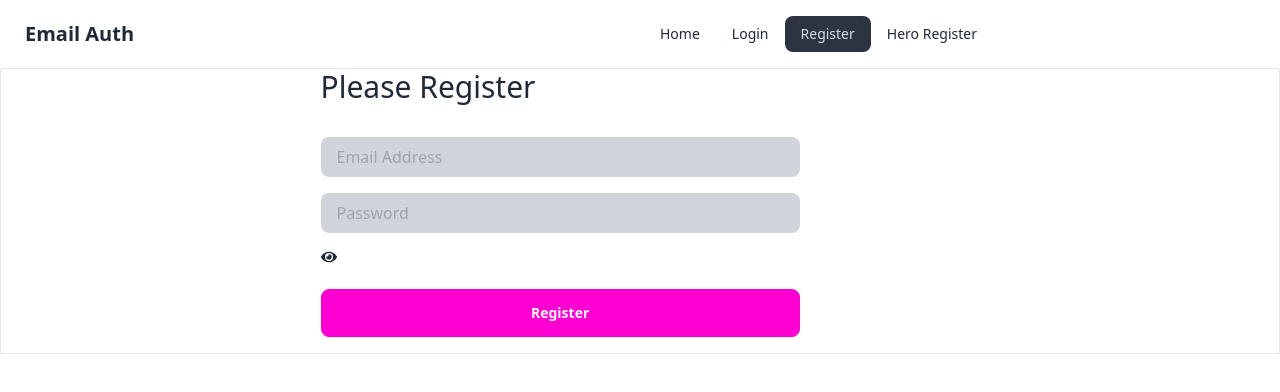
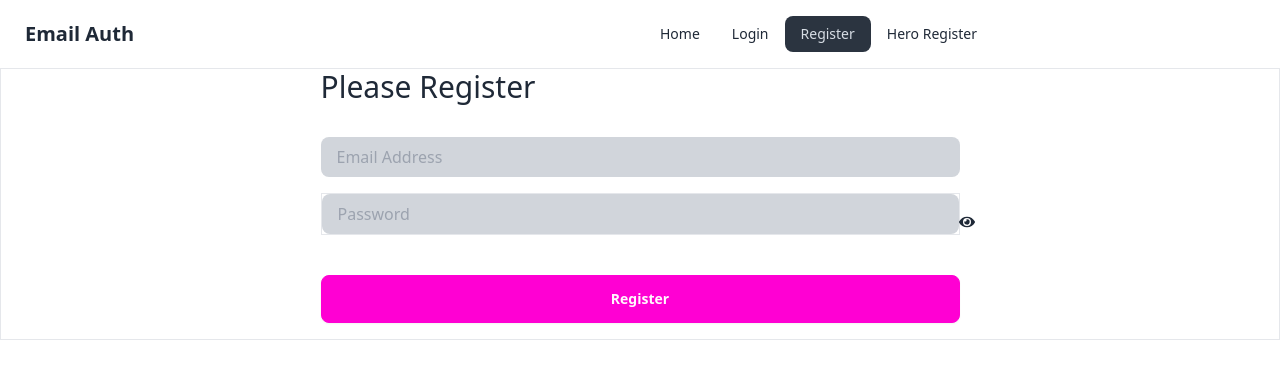
Before and after one commit to alalhosen/user-email-password-auth, a React (Vite) app: page /register in a window 1280 px wide. Shown: the top 392 px of the page. Built offline with nearby package versions, Linux system fonts and the light colour scheme.

Commit message:
relative & absolute set

```diff
--- a/src/components/Register/Register.jsx
+++ b/src/components/Register/Register.jsx
@@ -47,28 +47,30 @@ const Register = () => {
         <h3 className="text-3xl mb-8">Please Register</h3>
         <form onSubmit={handleRegister}>
           <input
-            className="mb-4 w-3/4 rounded-lg bg-gray-300 py-2 px-4"
+            className="mb-4 w-full rounded-lg bg-gray-300 py-2 px-4"
             type="email"
             name="email"
             placeholder="Email Address"
             id="" required
           />
           <br />
-          <input
-            className="mb-4 w-3/4 bg-gray-300 rounded-lg py-2 px-4"
+     <div className="relative mb-4 border">
+     <input
+            className="w-full bg-gray-300 rounded-lg py-2 px-4"
             type={showPassword ?  "text" : "password"}
             name="password"
             placeholder="Password"
             id="" required
           />
-        <span onClick={ () =>setShowPassword(!showPassword)}>
+        <span className="absolute top-1/2" onClick={ () =>setShowPassword(!showPassword)}>
           {
             showPassword ? <FaEyeSlash></FaEyeSlash> : <FaEye></FaEye>
           }
           </span>
+     </div>
           <br />
           <input
-            className="mb-4 w-3/4 btn btn-secondary"
+            className="mb-4 w-full btn btn-secondary"
             type="submit"
             value="Register"
           />
```
